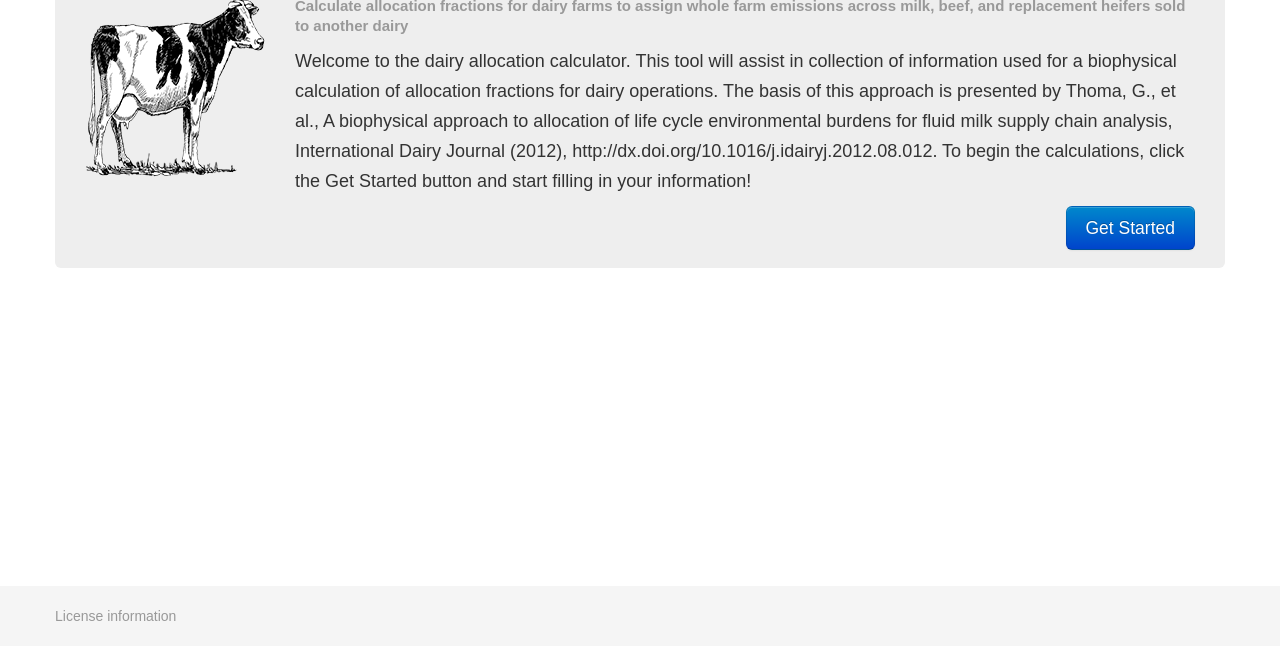
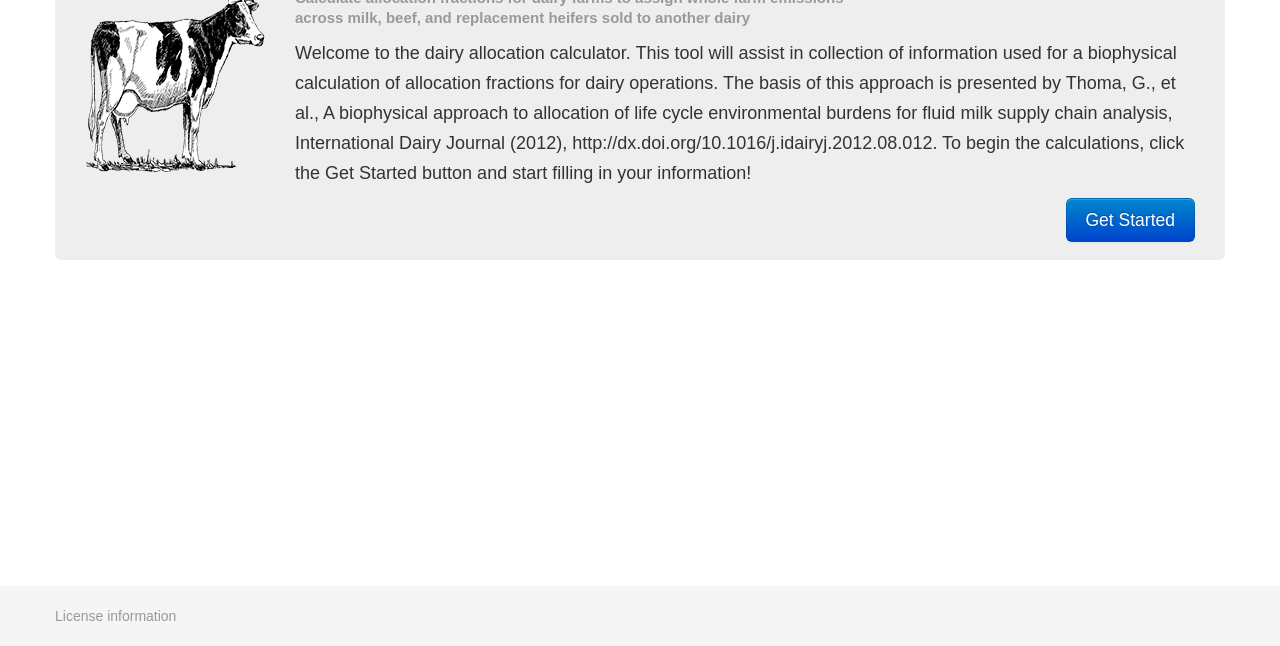
Before and after one commit to Modoatk/dairyalloc, a plain HTML site: page public/index.html in a window 1280 px wide. Shown: the part 154-800 px from the top of the page. Drawn offline with Linux system fonts and the light colour scheme; a web font is replaced by a local one.

Commit message:
Restyle hero unit h4.

```diff
--- a/public/css/styles.css
+++ b/public/css/styles.css
@@ -32,6 +32,8 @@ body {
 }
 
 .hero-unit h4 {
+  margin-top: -8px;
+  width: 600px;
   color: #999;
   font-size: 15px;
   font-weight: bold;
```
